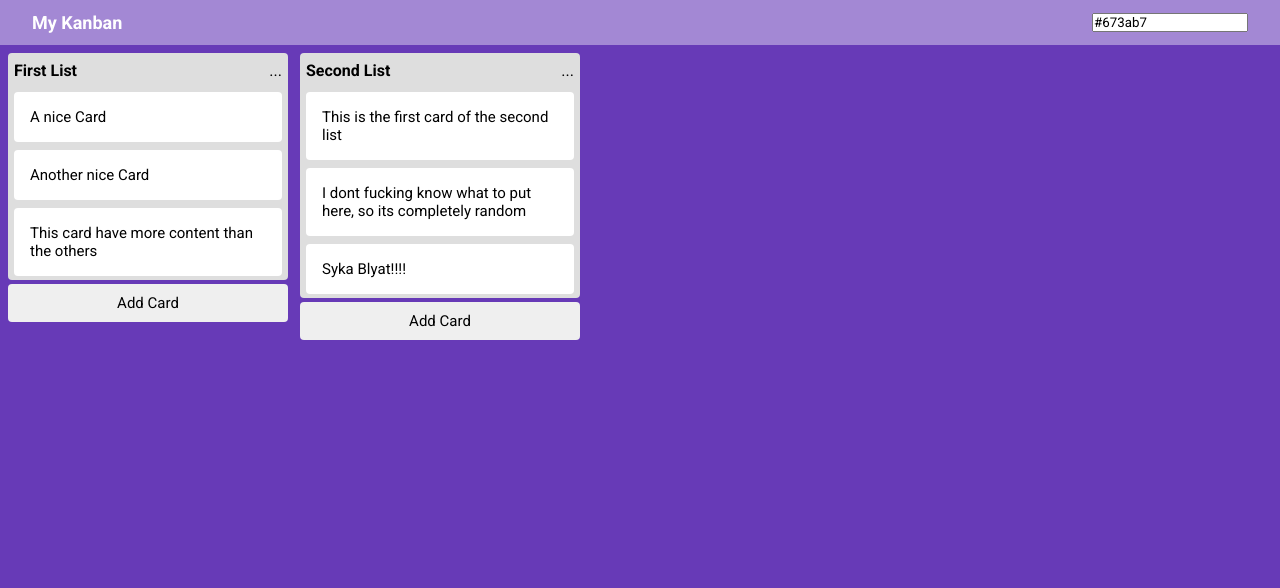
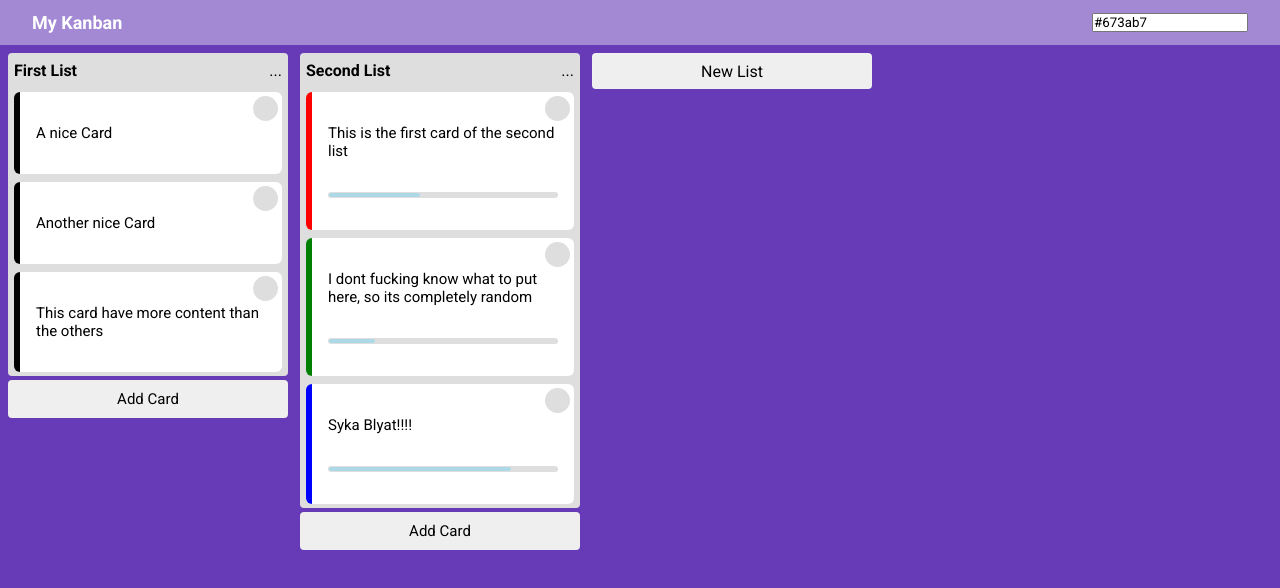
Before and after one commit to Vitu-77/my-kanban, a React (Create React App) app: page / in a window 1280 px wide. Shown: the top 588 px of the page. Built offline with nearby package versions, Linux system fonts and the light colour scheme.

Commit message:
add: drop in the list

```diff
--- a/src/components/Board/index.js
+++ b/src/components/Board/index.js
@@ -1,7 +1,7 @@
 import React, { useState, useEffect, useContext } from 'react';
 
 import List from '../List';
-import { Container, Loading } from './styles';
+import { Container, Loading, NewList } from './styles';
 
 import { ListsContext } from '../../store/Lists';
 
@@ -43,6 +43,7 @@ const Board = () => {
 			{lists.map((list, index) => (
 				<List key={list.id} data={list} index={index} />
 			))}
+			<NewList>New List</NewList>
 		</Container>
 	);
 };
--- a/src/components/Board/styles.js
+++ b/src/components/Board/styles.js
@@ -16,3 +16,12 @@ export const Loading = styled.span`
 	color: #fff;
 	font-size: 20px;
 `;
+
+export const NewList = styled.button`
+	width: 280px;
+	height: 36px;
+	border-radius: 4px;
+	border: 1px solid rgba(255,255,255, .1);
+	font-size: 16px;
+	cursor: pointer;
+`;
--- a/src/components/Card/index.js
+++ b/src/components/Card/index.js
@@ -1,7 +1,7 @@
-import React, { useRef, useContext } from 'react';
+import React, { useState, useRef, useLayoutEffect, useContext } from 'react';
 import { useDrag, useDrop } from 'react-dnd';
 
-import { Container } from './styles';
+import { Container, Progress, CardOptions } from './styles';
 
 import { ListsContext } from '../../store/Lists';
 
@@ -9,10 +9,13 @@ const Card = ({ data, index, listIndex }) => {
 	const cardRef = useRef();
 	const { handleMoveCard } = useContext(ListsContext);
 
-	const [{ isDragging }, dragRef] = useDrag({
+	const [progress, setProgress] = useState(undefined);
+
+	const [{ isDragging, opacity, scale }, dragRef] = useDrag({
 		item: { type: 'CARD', index, listIndex },
 		collect: (monitor) => ({
 			isDragging: monitor.isDragging(),
+			opacity: monitor.isDragging() ? .2 : 1,
 		}),
 	});
 
@@ -47,16 +50,39 @@ const Card = ({ data, index, listIndex }) => {
 
 			item.index = index;
 			item.listIndex = listIndex;
-
-			console.log(item);
 		},
 	});
+
+	useLayoutEffect(() => {
+		const cardTasks = data.tasks;
+		const totalCardTasks = cardTasks.length;
+
+		if (totalCardTasks === 0) {
+			return setProgress(null);
+		}
+
+		const doneTasks = cardTasks.filter((task) => task.done).length;
+		const progress = Math.round((doneTasks * 100) / totalCardTasks);
+
+		setProgress(progress);
+	}, [data]);
 
 	dragRef(dropRef(cardRef));
 
 	return (
-		<Container ref={cardRef} isDragging={isDragging}>
+		<Container
+			ref={cardRef}
+			label={data.label}
+			isDragging={isDragging}
+			style={{ opacity }}
+			>
+			<CardOptions></CardOptions>
 			<p>{data.title}</p>
+			{progress !== null && (
+				<Progress progress={progress}>
+					<div></div>
+				</Progress>
+			)}
 		</Container>
 	);
 };
--- a/src/components/Card/styles.js
+++ b/src/components/Card/styles.js
@@ -1,12 +1,15 @@
 import styled, { css } from 'styled-components';
 
 export const Container = styled.li`
-    border-radius: 4px;
+    position: relative;
+    border-radius: 6px;
     background: #FFF;
-    padding: 16px;
+    padding: 32px 16px;
     margin: 4px 0;
     width: 100%;
+    border-left: 6px solid ${({ label }) => label};
     cursor: grab;
+    transition: 300ms;
 
     & > p {
         font-size: 15px;
@@ -16,8 +19,35 @@ export const Container = styled.li`
         background: #ccc;
         cursor: grabbing;
 
-        & > p {
+        & > * {
             visibility: hidden;
         }
     `}
 `;
+
+export const Progress = styled.div`
+    width: 100%;
+    height: 6px;
+    border-radius: 6px;
+    padding: 1px;
+    background: #dedede;
+    margin-top: 32px;
+
+    & > div {
+        height: 100%;
+        border-radius: 6px;
+        background: lightblue;
+        width: ${({ progress }) => progress}%;
+    }
+`;
+
+export const CardOptions = styled.button`
+    background: #dedede;
+    position: absolute;
+    right: 4px;
+    top: 4px;
+    border-radius: 100%;
+    width: 25px;
+    height: 25px;
+    cursor: pointer;
+`;
--- a/src/components/List/index.js
+++ b/src/components/List/index.js
@@ -11,6 +11,7 @@ const newCard = () => {
 	const card = {
 		id: uuid(),
 		title: 'Card Novinho em Folha',
+		tasks: []
 	};
 
 	return card;
--- a/src/data/index.js
+++ b/src/data/index.js
@@ -7,14 +7,17 @@ const data = {
 				{
 					id: 'LA-1',
 					title: 'A nice Card',
+					tasks: []
 				},
 				{
 					id: 'LA-2',
 					title: 'Another nice Card',
+					tasks: []
 				},
 				{
 					id: 'LA-3',
 					title: 'This card have more content than the others',
+					tasks: []
 				},
 			],
 		},
@@ -25,12 +28,39 @@ const data = {
 				{
 					id: 'LB-1',
 					title: 'This is the first card of the second list',
+					label: 'red',
+					tasks: [
+						{ description: 'Some nice task', done: false },
+						{ description: 'Some nice task', done: true },
+						{ description: 'Some nice task', done: true },
+						{ description: 'Some nice task', done: false },
+						{ description: 'Some nice task', done: false },
+					],
 				},
 				{
 					id: 'LB-2',
 					title: 'I dont fucking know what to put here, so its completely random',
+					label: 'green',
+					tasks: [
+						{ description: 'Some nice task', done: false },
+						{ description: 'Some nice task', done: true },
+						{ description: 'Some nice task', done: false },
+						{ description: 'Some nice task', done: false },
+						{ description: 'Some nice task', done: false },
+					],
 				},
-				{ id: 'LB-3', title: 'Syka Blyat!!!!' },
+				{
+					id: 'LB-3',
+					title: 'Syka Blyat!!!!',
+					label: 'blue',
+					tasks: [
+						{ description: 'Some nice task', done: true },
+						{ description: 'Some nice task', done: true },
+						{ description: 'Some nice task', done: true },
+						{ description: 'Some nice task', done: true },
+						{ description: 'Some nice task', done: false },
+					],
+				},
 			],
 		},
 		// {
```
